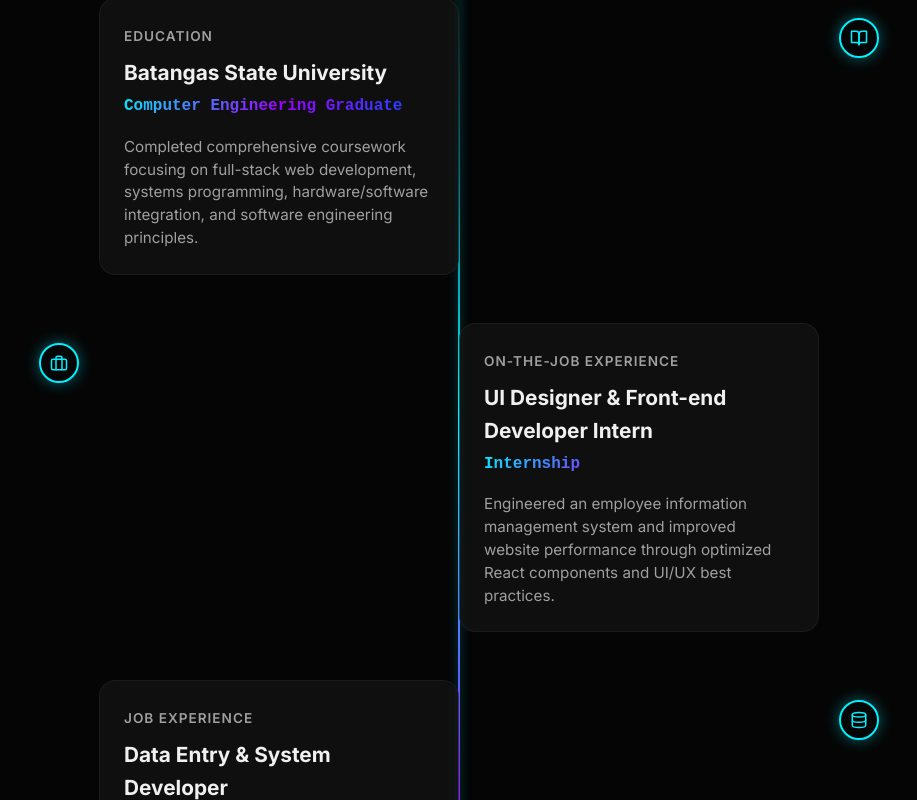
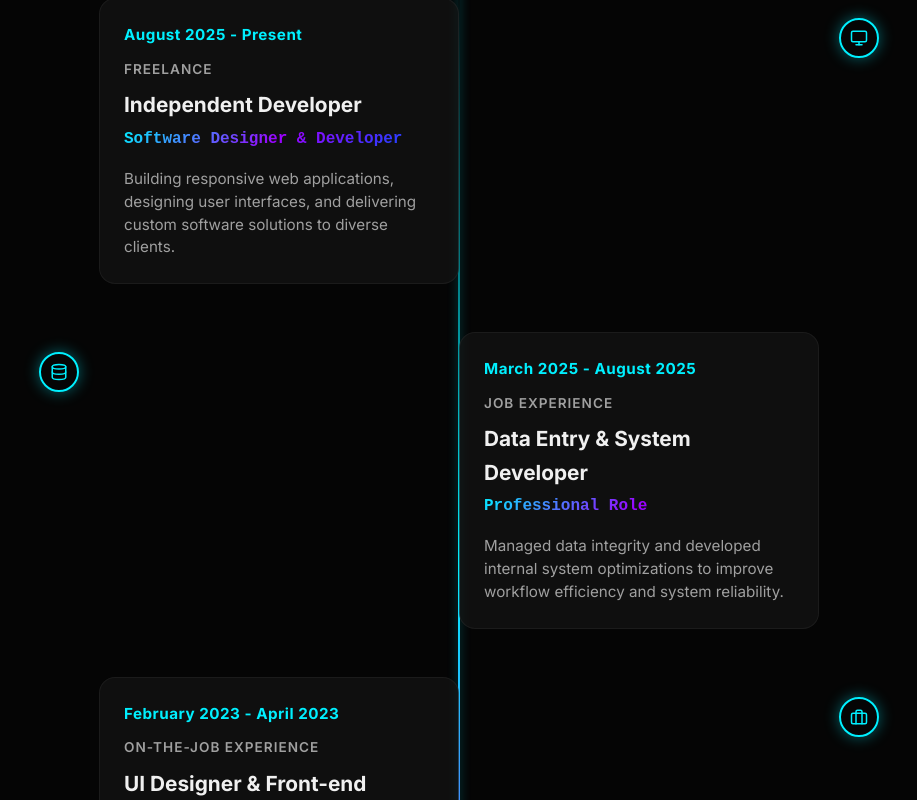
Before and after one commit to joshmrcr/portfolio, a React (Vite) app: page / in a window 1280 px wide. Shown: the part 1820-2620 px from the top of the page, without its empty margins (181-1098 px from the left). Built offline with nearby package versions, Linux system fonts and the light colour scheme.

Commit message:
Update timeline ordering by start date

```diff
--- a/src/components/Timeline.css
+++ b/src/components/Timeline.css
@@ -83,6 +83,15 @@
     transform: scale(1.1);
 }
 
+.timeline-year {
+    display: block;
+    font-size: 0.95rem;
+    color: var(--accent-cyan);
+    font-weight: 700;
+    margin-bottom: 0.5rem;
+    letter-spacing: 0.5px;
+}
+
 .timeline-category {
     font-size: 0.85rem;
     color: var(--text-secondary);
--- a/src/components/Timeline.jsx
+++ b/src/components/Timeline.jsx
@@ -3,13 +3,23 @@
 const Timeline = () => {
     const experiences = [
         {
-            category: "Education",
-            title: "Batangas State University",
-            role: "Computer Engineering Graduate",
-            description: "Completed comprehensive coursework focusing on full-stack web development, systems programming, hardware/software integration, and software engineering principles.",
-            icon: "graduation-cap"
+            year: "August 2025 - Present",
+            category: "Freelance",
+            title: "Independent Developer",
+            role: "Software Designer & Developer",
+            description: "Building responsive web applications, designing user interfaces, and delivering custom software solutions to diverse clients.",
+            icon: "monitor"
         },
         {
+            year: "March 2025 - August 2025",
+            category: "Job Experience",
+            title: "Data Entry & System Developer",
+            role: "Professional Role",
+            description: "Managed data integrity and developed internal system optimizations to improve workflow efficiency and system reliability.",
+            icon: "database"
+        },
+        {
+            year: "February 2023 - April 2023",
             category: "On-The-Job Experience",
             title: "UI Designer & Front-end Developer Intern",
             role: "Internship",
@@ -17,23 +27,27 @@
             icon: "briefcase"
         },
         {
-            category: "Job Experience",
-            title: "Data Entry & System Developer",
-            role: "Professional Role",
-            description: "Managed data integrity and developed internal system optimizations to improve workflow efficiency and system reliability.",
-            icon: "database"
-        },
-        {
+            year: "2021",
             category: "Certificates",
             title: "Continuous Learning",
             role: "Certifications",
             description: "Obtained certifications in 'Introduction to JAVA' and 'Full Stack: Web Development Guide For an Absolute Beginner'.",
             icon: "award"
+        },
+        {
+            year: "August 2019 - August 2024",
+            category: "Education",
+            title: "Batangas State University",
+            role: "Computer Engineering Graduate",
+            description: "Completed comprehensive coursework focusing on full-stack web development, systems programming, hardware/software integration, and software engineering principles.",
+            icon: "graduation-cap"
         }
     ];
 
     const getIcon = (type) => {
         switch (type) {
+            case 'monitor':
+                return <svg xmlns="http://www.w3.org/2000/svg" viewBox="0 0 24 24" fill="none" stroke="currentColor" strokeWidth="2" strokeLinecap="round" strokeLinejoin="round" className="feather feather-monitor"><rect x="2" y="3" width="20" height="14" rx="2" ry="2"></rect><line x1="8" y1="21" x2="16" y2="21"></line><line x1="12" y1="17" x2="12" y2="21"></line></svg>;
             case 'graduation-cap':
                 return <svg xmlns="http://www.w3.org/2000/svg" viewBox="0 0 24 24" fill="none" stroke="currentColor" strokeWidth="2" strokeLinecap="round" strokeLinejoin="round" className="feather feather-book-open"><path d="M2 3h6a4 4 0 0 1 4 4v14a3 3 0 0 0-3-3H2z"></path><path d="M22 3h-6a4 4 0 0 0-4 4v14a3 3 0 0 1 3-3h7z"></path></svg>;
             case 'briefcase':
@@ -60,6 +74,7 @@
                             {getIcon(exp.icon)}
                         </div>
                         <div className="timeline-content glass">
+                            <span className="timeline-year">{exp.year}</span>
                             <span className="timeline-category">{exp.category}</span>
                             <h3 className="timeline-title">{exp.title}</h3>
                             <h4 className="timeline-role glow-text">{exp.role}</h4>
```
